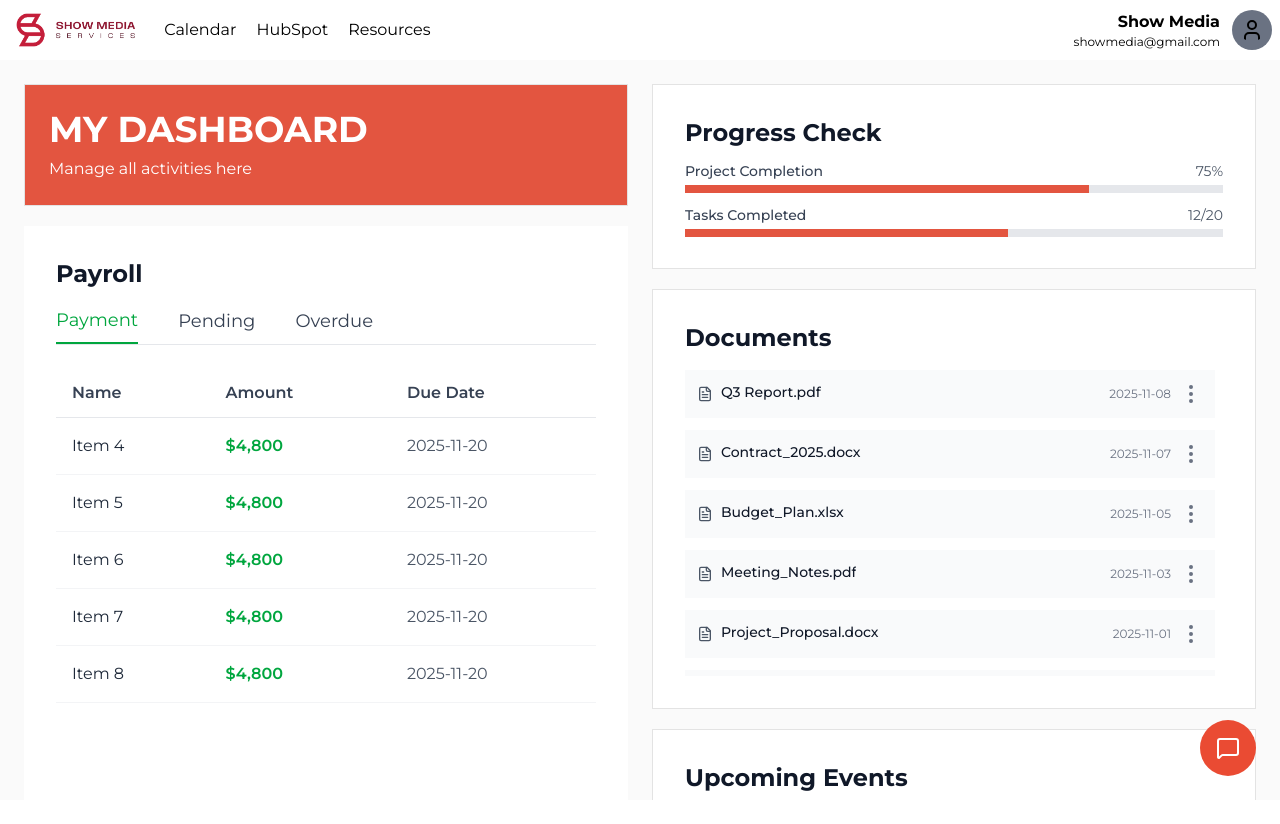
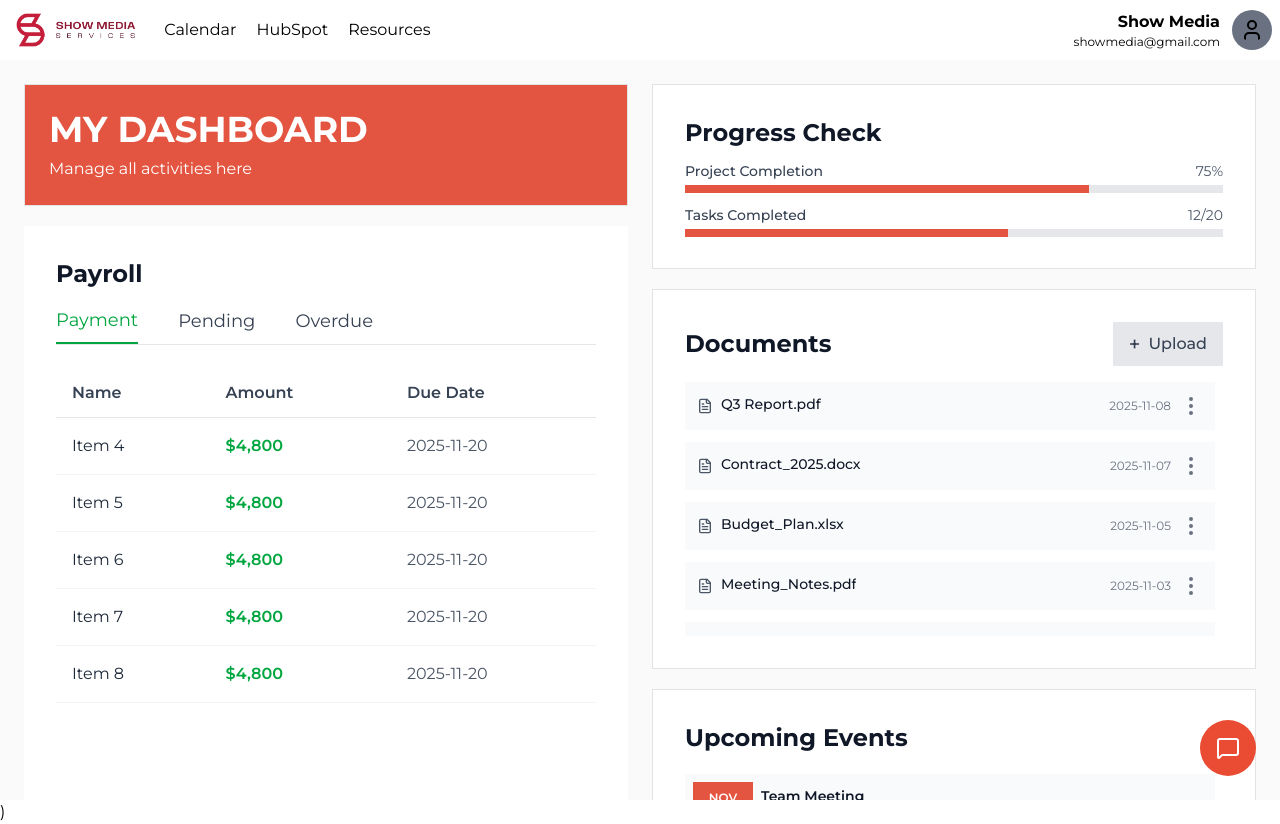
Before and after one commit to anthonyq7/continuity-gdg, a Next.js app in the folder continuity-frontend/: page /dashboard in a window 1280 px wide. Before the commit the page ends 800 px from the top, so only its background shows below. Built offline with nearby package versions, Linux system fonts and the light colour scheme; a web font is replaced by a local one.

Commit message:
upload button

```diff
--- a/continuity-frontend/src/app/dashboard/page.tsx
+++ b/continuity-frontend/src/app/dashboard/page.tsx
@@ -171,10 +171,30 @@ export default function Home() {
                                     </div>
                                 </div>
                             </div>
-                            <div className="h-[420px] min-w-[400px] bg-white mb-5 p-8 text-white round flex flex-col">
-                                <h1 className="text-gray-900 text-2xl mb-4 font-bold flex-shrink-0">
+
+
+                                <div className="h-[380px] min-w-[400px] bg-white mb-5 p-8 text-white round flex flex-col">
+                                    <div className="flex items-center justify-between mb-4">
+                                        <h1 className="text-gray-900 text-2xl font-bold">
                                             Documents
                                         </h1>
+                                        <label htmlFor="file-upload" className="bg-gray-200 hover:bg-gray-300 transition-colors px-4 py-2 flex items-center gap-2 text-gray-700 font-medium cursor-pointer">
+                                            <span className="text-xl">+</span>
+                                            Upload
+                                        </label>
+                                        <input
+                                            id="file-upload"
+                                            type="file"
+                                            className="hidden"
+                                            onChange={(e) => {
+                                                const files = e.target.files;
+                                                if (files && files.length > 0) {
+                                                    console.log('Selected file:', files[0]);
+                                                }
+                                            }}
+                                            accept=".pdf,.doc,.docx,.txt"
+                                        />
+                                    </div>
                                     <div className="flex flex-col gap-3 overflow-y-auto flex-1 pr-2">
                                         {documents.map((doc) => (
                                             <div key={doc.id} className="bg-gray-50 p-3 hover:bg-gray-100 transition-colors h-fit">
@@ -184,7 +204,7 @@ export default function Home() {
                                                         <p className="text-gray-900 text-sm font-medium truncate cursor-pointer">{doc.name}</p>
                                                         <div className="flex gap-2">
                                                             <p className="text-gray-500 text-xs mt-1">{doc.date}</p>
-                                                    <EllipsisVertical className="text-gray-500 cursor-pointer"/>
+                                                            <EllipsisVertical className="text-gray-500 cursor-pointer" />
                                                         </div>
                                                     </div>
                                                 </div>
@@ -266,7 +286,6 @@ export default function Home() {
                             </div>
                         </div>
                     </div>
-                </div>
 
                     {/* Chat Button */}
                     {!isOpen && (
@@ -290,10 +309,10 @@ export default function Home() {
                             {/* Header */}
                             <div className="flex items-center justify-between p-4 border-b" style={{ backgroundColor: "#e35540" }}>
                                 <div className="flex gap-3 items-center">
-                            <MessageCircle className="text-white h-5 w-auto"/>
+                                    <MessageCircle className="text-white h-5 w-auto" />
                                     <h3 className="text-lg font-bold text-white">Chat</h3></div>
                                 <div className="flex gap-3">
-                            <History className="text-white hover:cursor-pointer h-5 w-auto"/>
+                                    <History className="text-white hover:cursor-pointer h-5 w-auto" />
                                     <button
                                         onClick={() => setIsOpen(false)}
                                         className="text-white hover:text-gray-200 transition-colors"
@@ -337,4 +356,6 @@ export default function Home() {
                 </div>
             </div>
             )
+        </div>
+    )
 }
```
Lines whose indentation alone changed are shown as unchanged.
